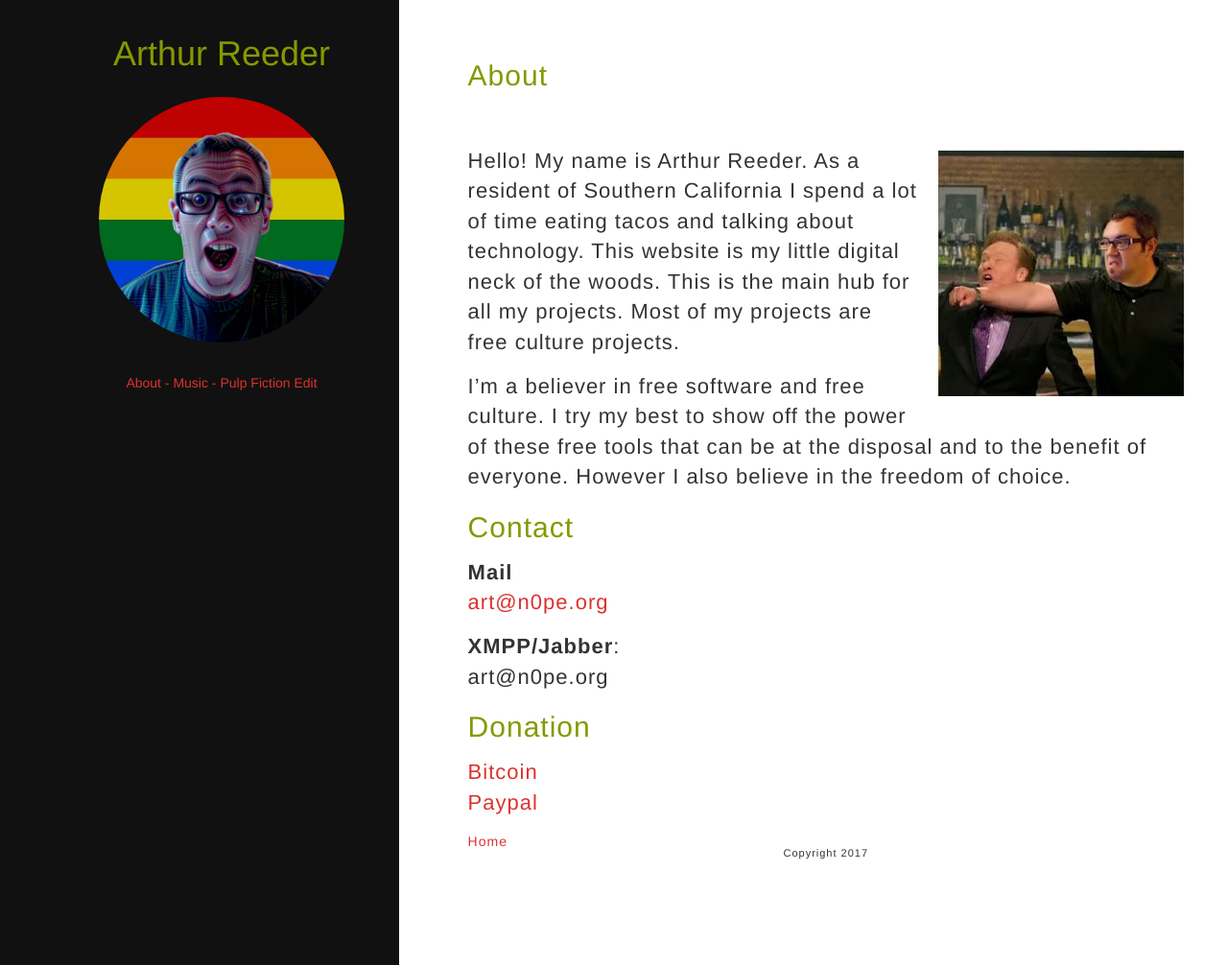
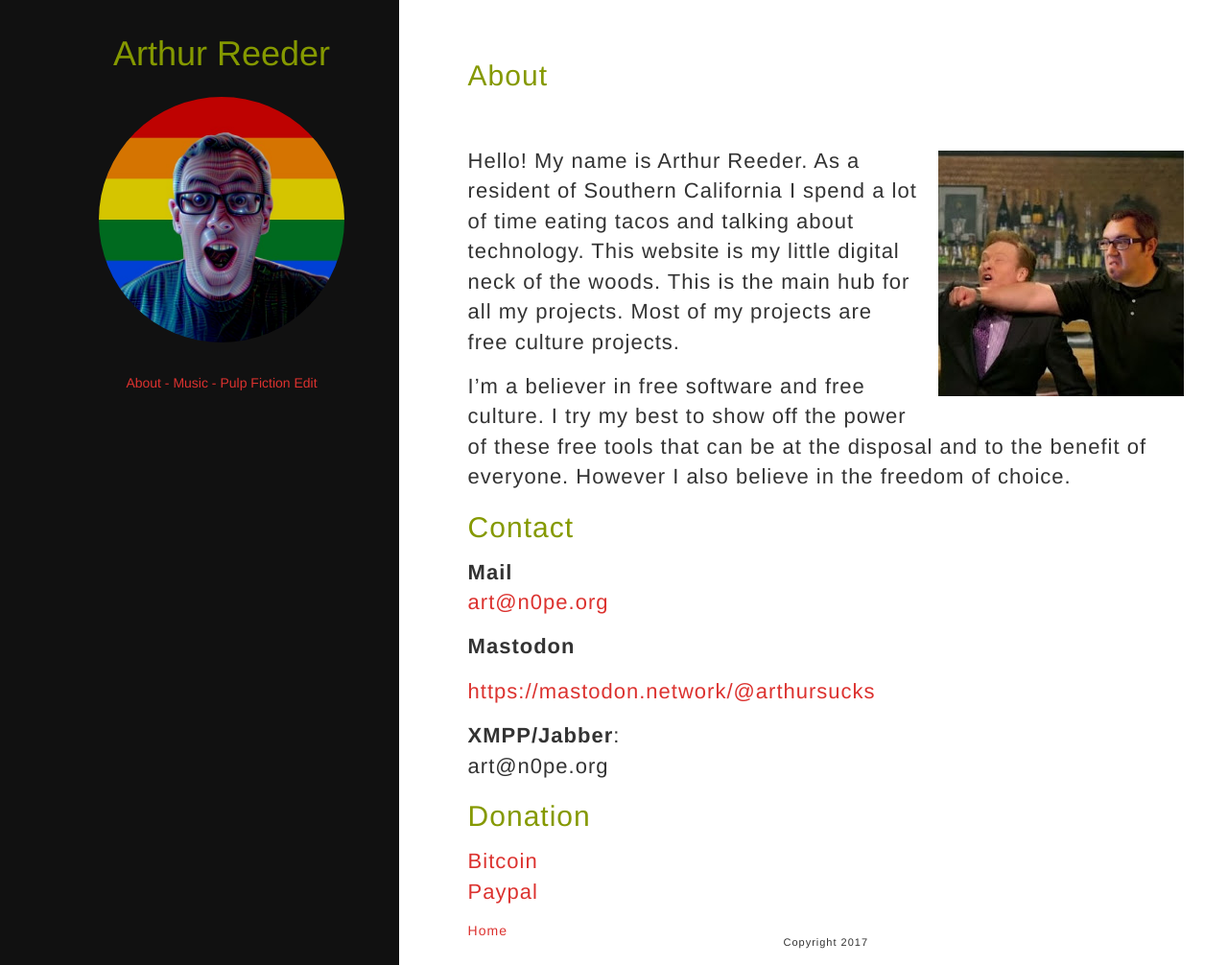
Before and after one commit to arthurpizza/dorkbox, a Jekyll site: the page built from about.markdown, in a window 1280 px wide and 1006 px high. Shown: the whole window at 96% size. Built offline with Jekyll 4.4.1, drawn with Linux system fonts in a browser that asks for light colours.

Commit message:
Mastodon

```diff
--- a/about.markdown
+++ b/about.markdown
@@ -13,6 +13,10 @@ I’m a believer in free software and free culture. I try my best to show off th
 **Mail**
 [art@n0pe.org](mailto:art@n0pe.org)
 
+**Mastodon**
+
+<https://mastodon.network/@arthursucks>
+
 **XMPP/Jabber**:
 art@n0pe.org
 
```
